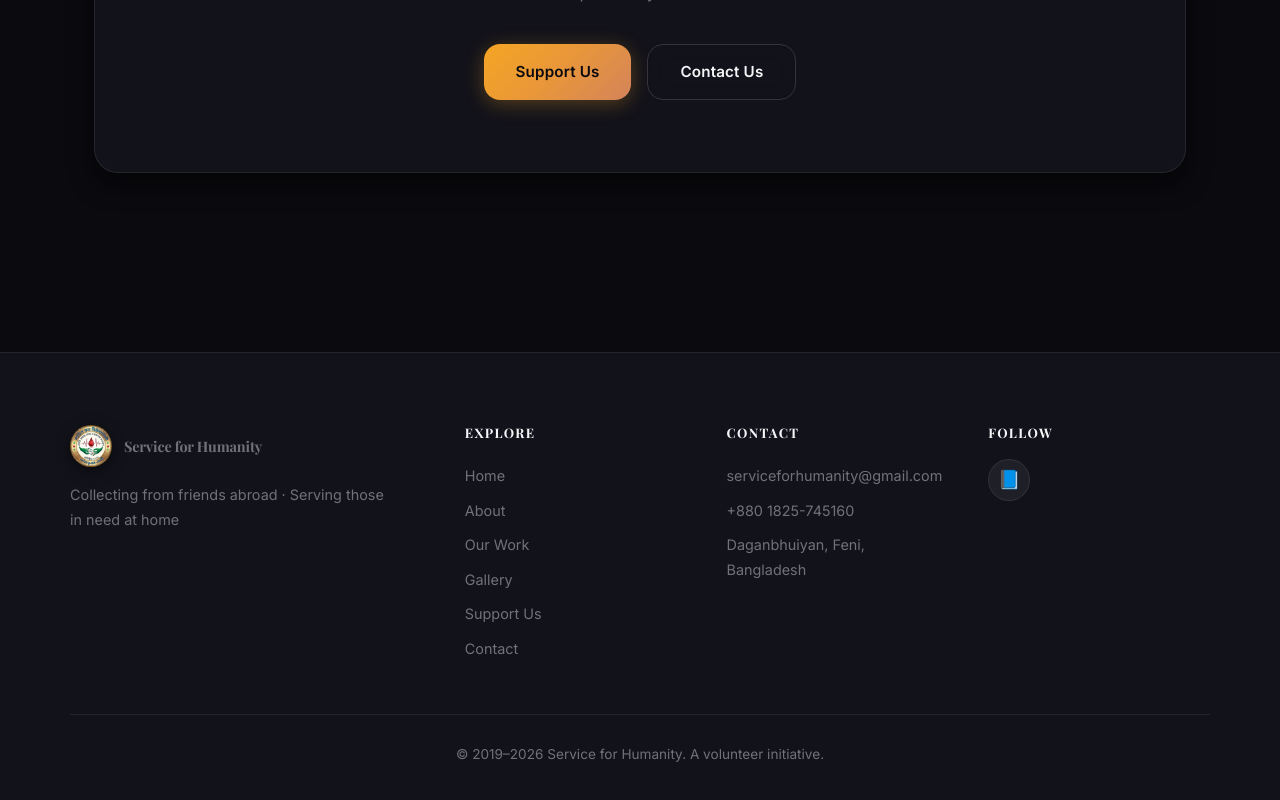
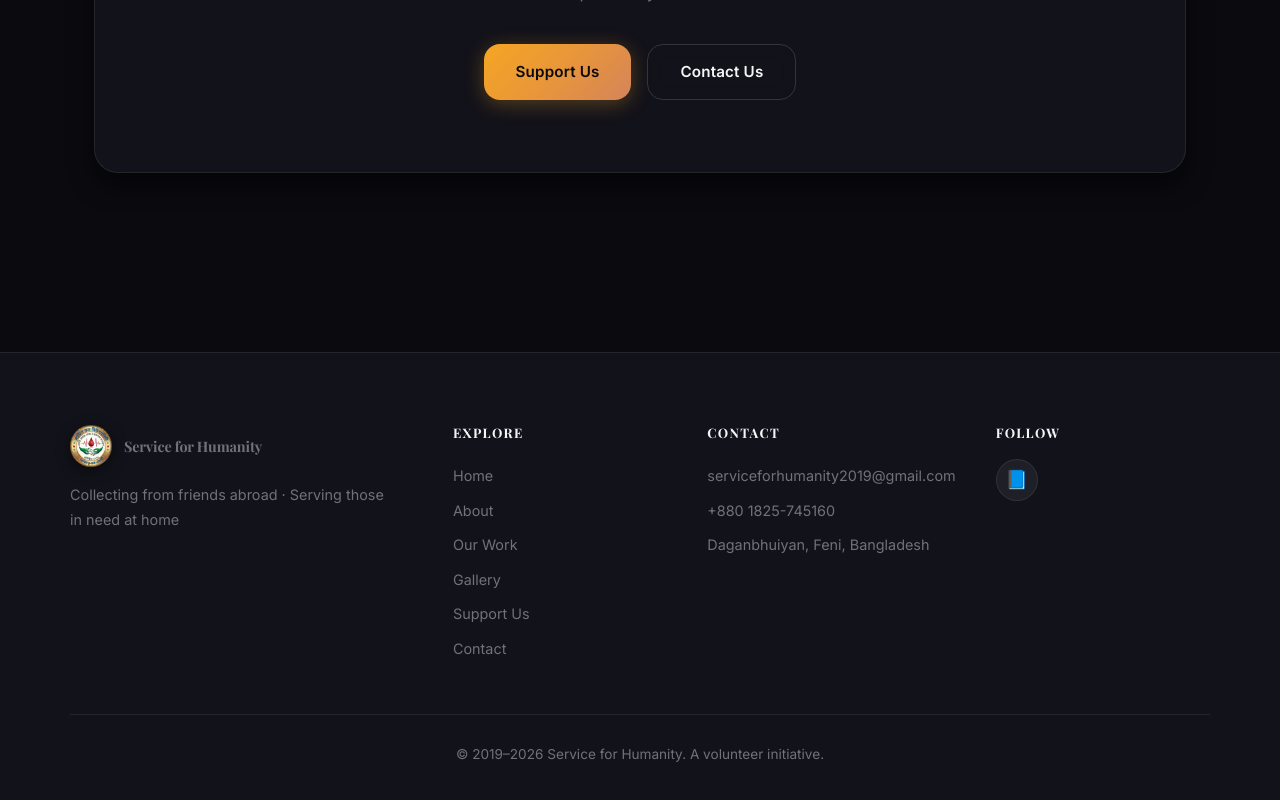
Before and after one commit to Alambinamin/Service-for-Humanity-Website, a React (Vite) app: page / in a window 1280 px wide. Shown: the part 4084-4884 px from the top of the page. Built offline with nearby package versions, Linux system fonts and the light colour scheme; a web font is replaced by a local one.

Commit message:
Update official email address to serviceforhumanity2019@gmail.com

```diff
--- a/src/data/content.js
+++ b/src/data/content.js
@@ -13,7 +13,7 @@ export const org = {
     bn: 'সার্ভিস ফর হিউম্যানিটি দাগনভূঁইয়া, ফেনীতে অবস্থিত একটি স্বেচ্ছাসেবী উদ্যোগ। আমরা প্রবাসে থাকা বন্ধু ও শুভাকাঙ্ক্ষীদের উদার অবদান সংগ্রহ করি এবং প্রতিটি টাকাকে সরাসরি, দৃশ্যমান সাহায্যে রূপান্তরিত করি — জরুরি চিকিৎসা, রমজান ও ঈদের মুদি সহায়তা, বিবাহ তহবিল, শিশুদের খেলাধুলা, রক্তদান এবং দুর্ঘটনা বা সংকটের সময় সাহায্য।',
   },
   founded: 2019,
-  email: 'serviceforhumanity@gmail.com',
+  email: 'serviceforhumanity2019@gmail.com',
   phone: '+880 1825-745160',
   address: { en: 'Daganbhuiyan, Feni, Bangladesh', bn: 'দাগনভূঁইয়া, ফেনী, বাংলাদেশ' },
   social: {
```
